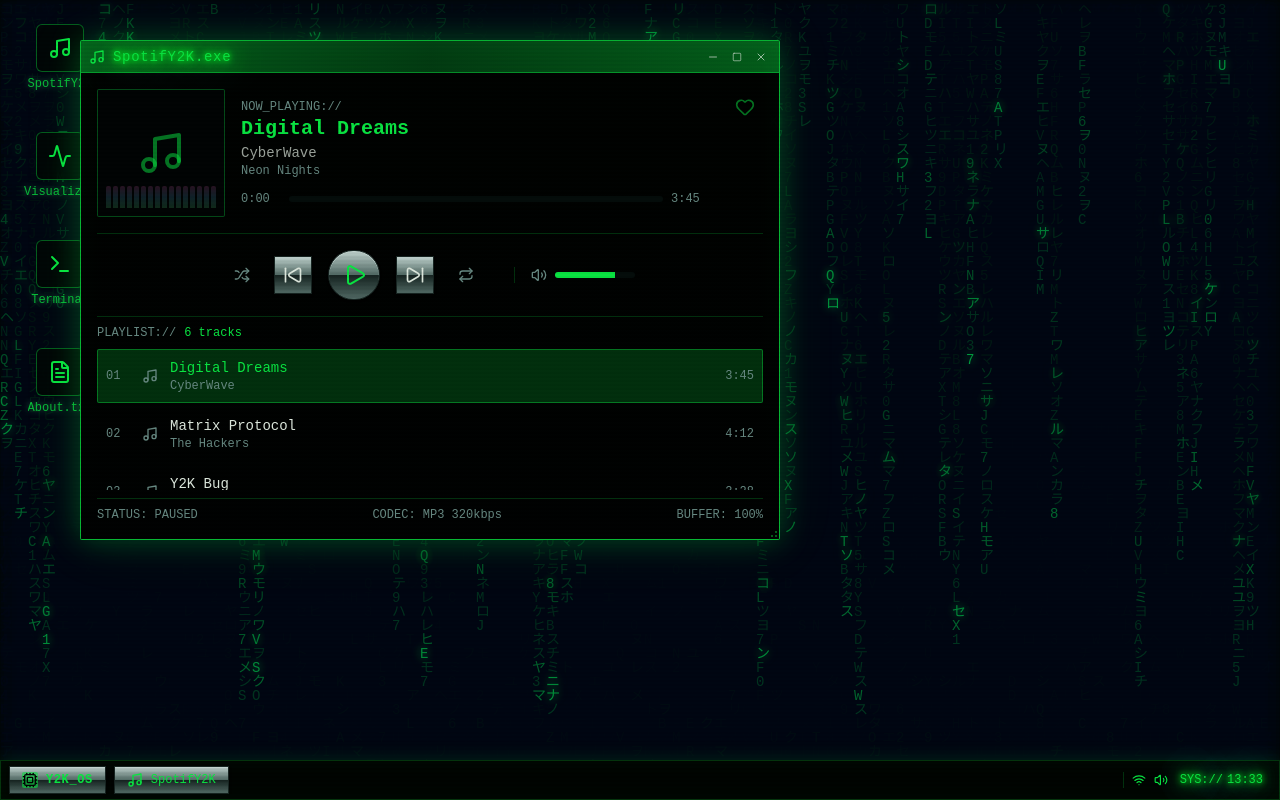
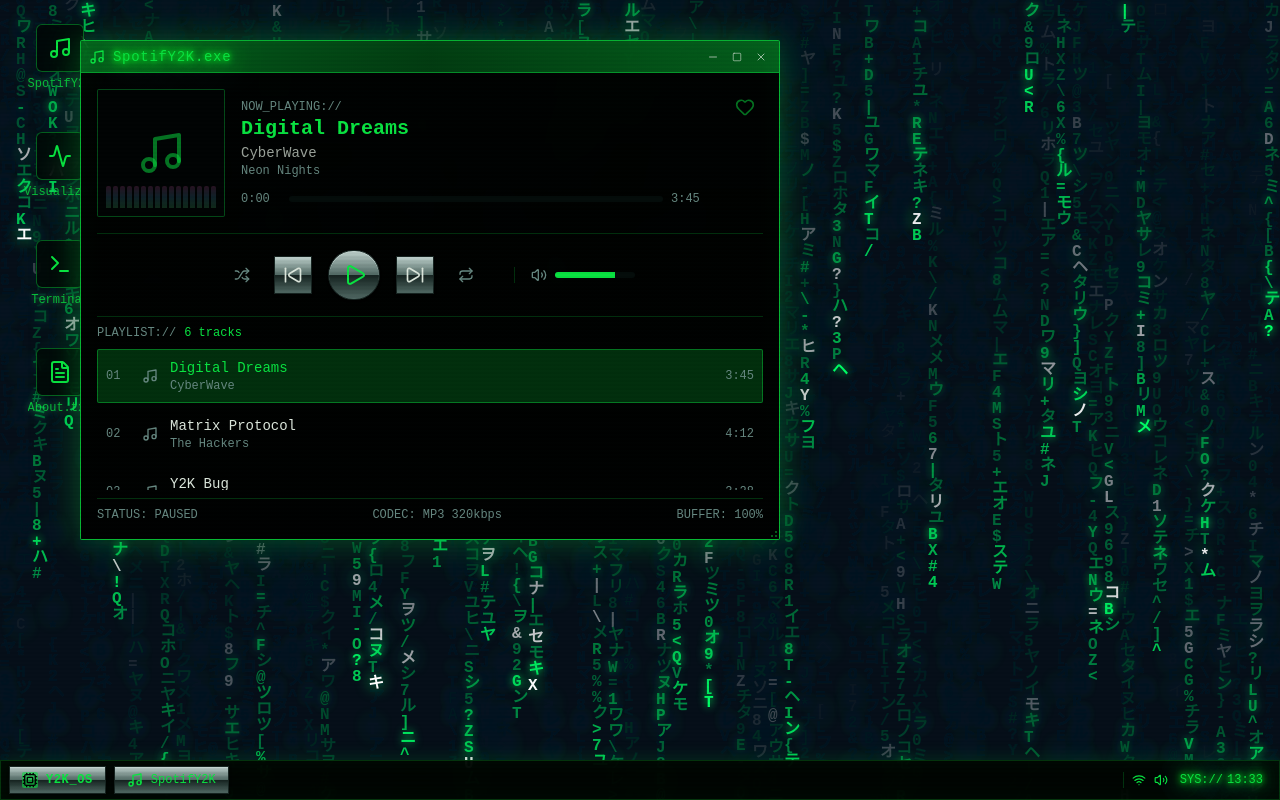
Before and after one commit to lassestilvang/v0-spotify2k-design, a Next.js app: page / in a window 1280 px wide. Built offline with nearby package versions, Linux system fonts and the light colour scheme.

Commit message:
improve MatrixRain effect visibility and appearance
Co-authored-by: Lasse Stilvang <287704+lassestilvang@users.noreply.github.com>

```diff
--- a/components/y2k/matrix-rain.tsx
+++ b/components/y2k/matrix-rain.tsx
@@ -15,21 +15,24 @@ export function MatrixRain() {
     const resizeCanvas = () => {
       canvas.width = window.innerWidth
       canvas.height = window.innerHeight
+      // Fill with dark background initially
+      ctx.fillStyle = "#0a0f19"
+      ctx.fillRect(0, 0, canvas.width, canvas.height)
     }
     resizeCanvas()
     window.addEventListener("resize", resizeCanvas)
 
-    const characters = "アイウエオカキクケコサシスセソタチツテトナニヌネノハヒフヘホマミムメモヤユヨラリルレロワヲン0123456789ABCDEFGHIJKLMNOPQRSTUVWXYZ"
-    const fontSize = 14
+    const characters = "アイウエオカキクケコサシスセソタチツテトナニヌネノハヒフヘホマミムメモヤユヨラリルレロワヲン0123456789ABCDEFGHIJKLMNOPQRSTUVWXYZ<>/\\{}[]|=+-*&^%$#@!?"
+    const fontSize = 16
     const columns = Math.floor(canvas.width / fontSize)
-    const drops: number[] = Array(columns).fill(1)
+    const drops: number[] = Array(columns).fill(0).map(() => Math.random() * -100)
 
     const draw = () => {
-      ctx.fillStyle = "rgba(10, 15, 25, 0.05)"
+      // Semi-transparent black to create trail effect
+      ctx.fillStyle = "rgba(10, 15, 25, 0.08)"
       ctx.fillRect(0, 0, canvas.width, canvas.height)
 
-      ctx.fillStyle = "#00ff6660"
-      ctx.font = `${fontSize}px monospace`
+      ctx.font = `bold ${fontSize}px monospace`
 
       for (let i = 0; i < drops.length; i++) {
         const char = characters[Math.floor(Math.random() * characters.length)]
@@ -38,28 +41,39 @@ export function MatrixRain() {
 
         // Vary the green intensity - brighter for hacker aesthetic
         const intensity = Math.random()
-        if (intensity > 0.92) {
+        if (intensity > 0.90) {
+          // Brightest - leading character with glow
+          ctx.fillStyle = "#ffffff"
+          ctx.shadowColor = "#00ff66"
+          ctx.shadowBlur = 15
+        } else if (intensity > 0.70) {
+          // Bright green
           ctx.fillStyle = "#00ff66"
           ctx.shadowColor = "#00ff66"
-          ctx.shadowBlur = 10
-        } else if (intensity > 0.75) {
-          ctx.fillStyle = "#00ff66aa"
+          ctx.shadowBlur = 8
+        } else if (intensity > 0.40) {
+          // Medium green
+          ctx.fillStyle = "#00cc55"
           ctx.shadowBlur = 0
         } else {
-          ctx.fillStyle = "#00ff6650"
+          // Dim green
+          ctx.fillStyle = "#008844"
           ctx.shadowBlur = 0
         }
 
         ctx.fillText(char, x, y)
 
-        if (y > canvas.height && Math.random() > 0.975) {
+        // Reset shadow for next iteration
+        ctx.shadowBlur = 0
+
+        if (y > canvas.height && Math.random() > 0.98) {
           drops[i] = 0
         }
         drops[i]++
       }
     }
 
-    const interval = setInterval(draw, 50)
+    const interval = setInterval(draw, 45)
 
     return () => {
       clearInterval(interval)
@@ -70,7 +84,8 @@ export function MatrixRain() {
   return (
     <canvas
       ref={canvasRef}
-      className="absolute inset-0 z-0 opacity-60"
+      className="fixed inset-0 z-0"
+      style={{ background: "#0a0f19" }}
     />
   )
 }
```
